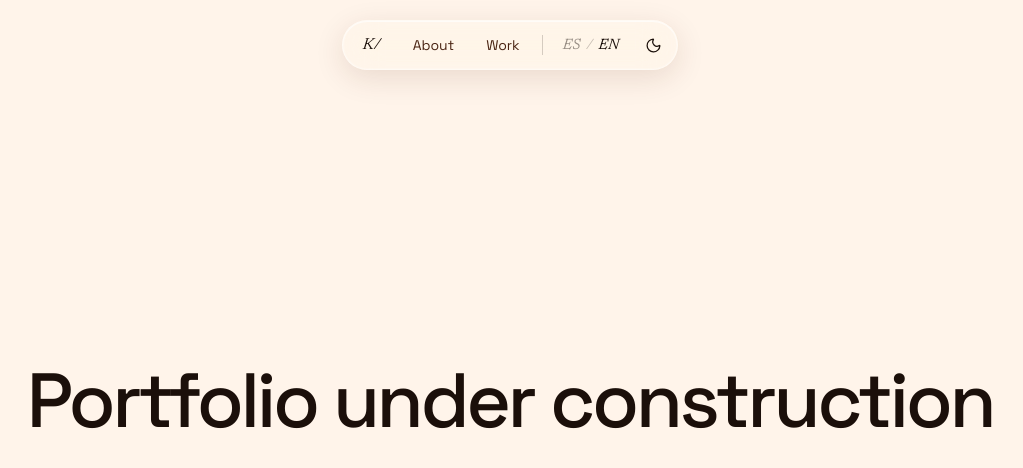
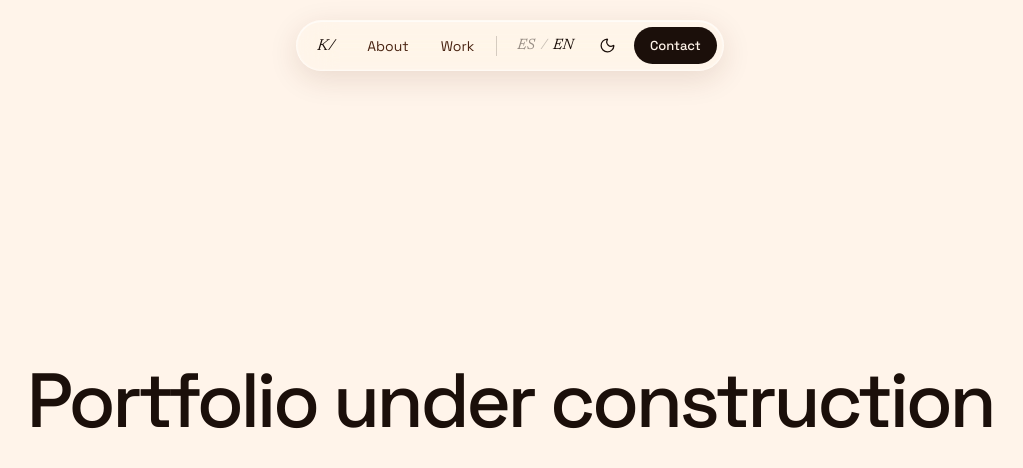
Before and after one commit to kikebeses/portfolio, a React (Vite) app: page / in a window 1280 px wide. Shown: the top 468 px of the page, without its empty margins (130-1153 px from the left). Built offline with nearby package versions, Linux system fonts and the light colour scheme.

Commit message:
feat(header): añade el botón de contacto

```diff
--- /dev/null
+++ b/src/components/ContactButton.tsx
@@ -0,0 +1,18 @@
+import { useTranslation } from 'react-i18next'
+import { CONTACT_EMAIL } from '../data/contact'
+
+// For now it opens the mail client, as in the design; its final behaviour is still to be decided.
+function ContactButton() {
+  const { t } = useTranslation()
+
+  return (
+    <a
+      href={`mailto:${CONTACT_EMAIL}`}
+      className="ml-1 rounded-full bg-btn-bg px-4 py-2.5 text-xs font-medium text-btn-fg transition-[background-color,box-shadow] duration-350 ease-soft hover:liquid-glass-dark"
+    >
+      {t('header.contact')}
+    </a>
+  )
+}
+
+export default ContactButton
--- a/src/components/Header.tsx
+++ b/src/components/Header.tsx
@@ -1,4 +1,5 @@
 import { useTranslation } from 'react-i18next'
+import ContactButton from './ContactButton'
 import LanguageToggle from './LanguageToggle'
 import NavLink from './NavLink'
 import ThemeToggle from './ThemeToggle'
@@ -29,6 +30,7 @@ function Header() {
         <span aria-hidden="true" className="mx-1 h-5 w-px bg-line" />
         <LanguageToggle />
         <ThemeToggle />
+        <ContactButton />
       </nav>
     </header>
   )
--- /dev/null
+++ b/src/data/contact.ts
@@ -0,0 +1 @@
+export const CONTACT_EMAIL = 'kikebeses@gmail.com'
--- a/src/locales/en.json
+++ b/src/locales/en.json
@@ -13,6 +13,7 @@
     "projects": "Work",
     "languageToggle": "Switch language to Spanish",
     "themeToDark": "Switch to dark mode",
-    "themeToLight": "Switch to light mode"
+    "themeToLight": "Switch to light mode",
+    "contact": "Contact"
   }
 }
--- a/src/locales/es.json
+++ b/src/locales/es.json
@@ -13,6 +13,7 @@
     "projects": "Proyectos",
     "languageToggle": "Cambiar el idioma a inglés",
     "themeToDark": "Activar el modo oscuro",
-    "themeToLight": "Activar el modo claro"
+    "themeToLight": "Activar el modo claro",
+    "contact": "Contacto"
   }
 }
```
